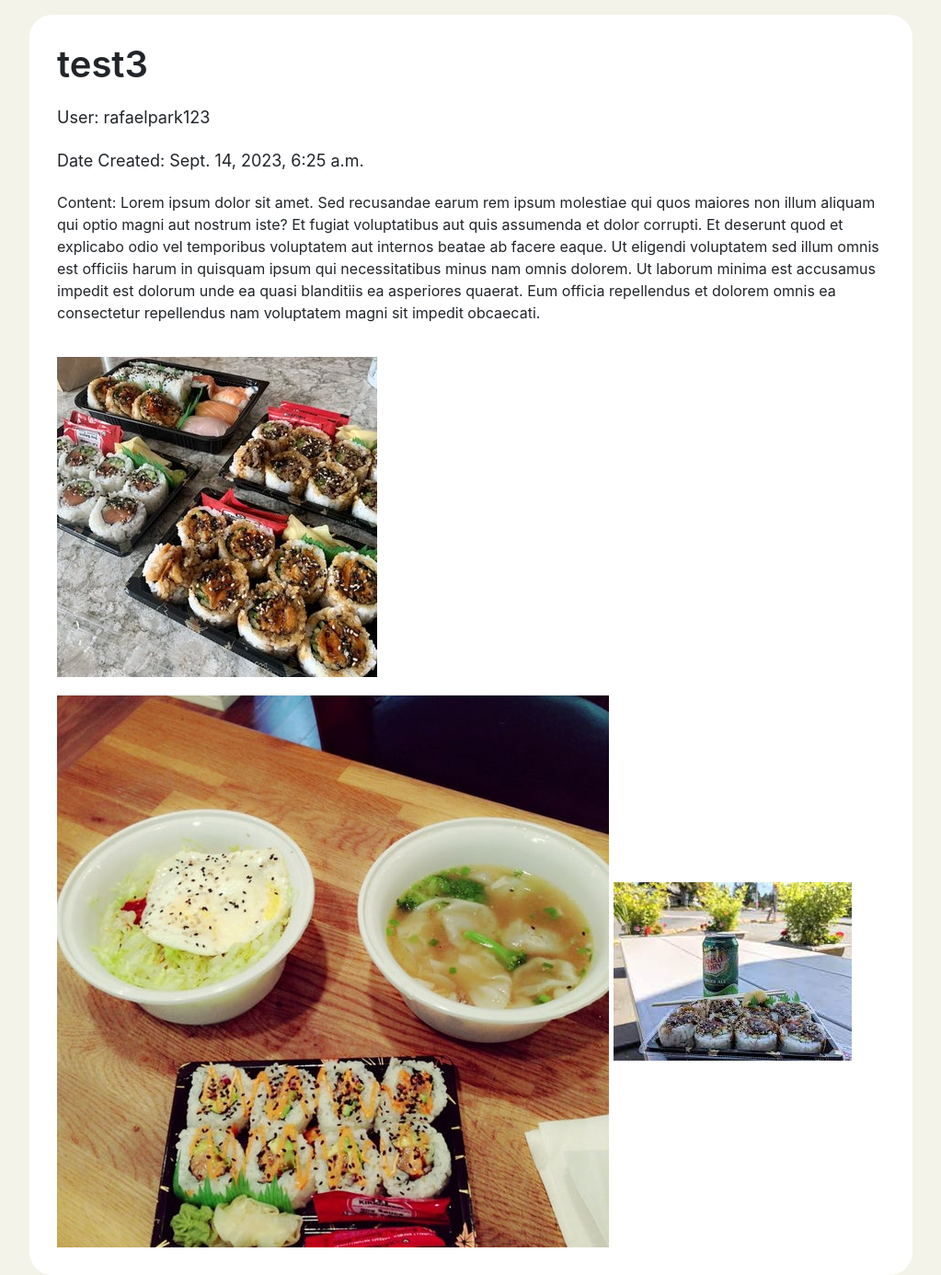
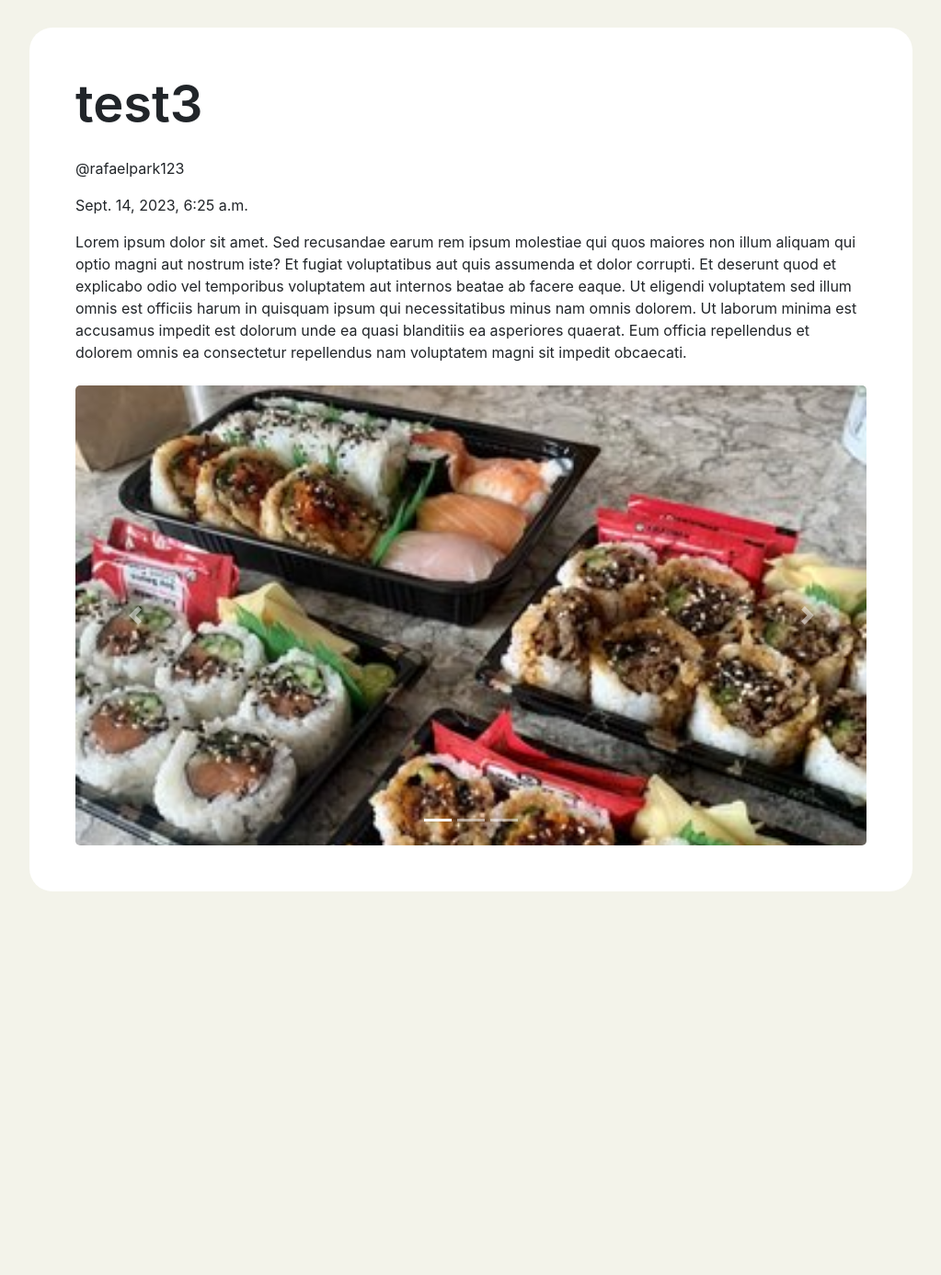
Before and after one commit to parkrafael/grubtalk, a Django app: page /posts/3/ in a window 1280 px wide. Shown: the part 88-1474 px from the top of the page at 92% size, without its empty margins (128-1151 px from the left). After the commit the page ends 1057 px from the top, so only its background shows below. Run offline with Django 4.2, Linux system fonts and the light colour scheme; data comes from the database, SQL or seed files in the repository; both versions use the stored data as it was after the commit; some libraries are stand-ins or nearby versions.

Commit message:
carousel added

```diff
--- a/post/templates/post_detail.html
+++ b/post/templates/post_detail.html
@@ -3,9 +3,9 @@
 <head>
     <meta charset="UTF-8">
     <meta name="viewport" content="width=device-width, initial-scale=1.0">
-    <title>GrubTalk | Post </title>
+    <title>GrubTalk | Post</title>
 
-    <!-- Include Bootstrap and Neuton Font -->
+    <!-- ============ bootstrap & neuton font ============  -->
     <link href="https://maxcdn.bootstrapcdn.com/bootstrap/4.5.2/css/bootstrap.min.css" rel="stylesheet">
     <link rel="stylesheet" href="https://fonts.googleapis.com/css?family=Neuton:400,700&display=swap">
 
@@ -41,42 +41,20 @@
             background-color: white;
             border-radius: 25px 25px;
             max-width: 75%;
-            margin: 50auto;
-            padding: 30px;
+            margin: 30px auto;
+            padding: 50px;
         }
 
-
-        .post-title {
-            font-weight: 600;
-            font-size: 40px;
+        .image-size {
+            max-width: auto;
+            max-height: 750px;
+            margin: 10px;
         }
-
-        .post-info {
-            font-size: 18px;
-            margin-top: 20px;
-        }
-
-        .post-content {
-            margin-top: 20px;
-        }
-
-        .post-image {
-            max-width: 100%;
-            height: auto;
-            margin-top: 20px;
-        }
-
-        .header-text {
-            font-weight: 600;
-            font-size: 40px;
-        }
-
-
     </style>
 </head>
 
 <body>
-    <!-- ============ table row styling ============  -->
+    <!-- ============ navbar ============  -->
     <nav class="navbar justify-content-center my-3">
         <ul class="navbar-nav list-group-horizontal" style="font-weight: 600;">
             <li class="ml-5"><a class="items" href="#">Profile</a></li>
@@ -94,21 +72,48 @@
             <li class="mr-5"><a class="items" href="#">Log Out</a></li>
         </ul>
     </nav>
+    <!-- ============ post ============  -->
+        <div class="post-detail">
+            <h1 class="post-title display-4" style="font-weight: 600;">{{ post.title }}</h1>
 
+            <!-- ============ written content ============  -->
+            <div class="my-4">
+                <p>@{{ post.user.username }}</p>
+                <p>{{ post.created_at }}</p>
+                <p>{{ post.content }}</p>
+            </div>
 
-    <!-- Post Detail Content -->
-    <div class="d-flex flex-column align-items-center justify-content-center form-box">
-        <div class="post-detail">
-            <h1 class="post-title">{{ post.title }}</h1>
-            <p class="post-info">User: {{ post.user.username }}</p>
-            <p class="post-info">Date Created: {{ post.created_at }}</p>
-            <p class="post-content">Content: {{ post.content }}</p>
-            <img class="post-image" src="{{ post.image_one.url }}" alt="Image 1">
-            <img class="post-image" src="{{ post.image_two.url }}" alt="Image 2">
-            <img class="post-image" src="{{ post.image_three.url }}" alt="Image 3">
+            <!-- ============ carousel ============  -->
+            <div id="myCarousel" class="carousel slide" data-ride="carousel">
+                <!-- ============ indicators ============  -->
+                <ul class="carousel-indicators">
+                    <li data-target="#myCarousel" data-slide-to="0" class="active"></li>
+                    <li data-target="#myCarousel" data-slide-to="1"></li>
+                    <li data-target="#myCarousel" data-slide-to="2"></li>
+                </ul>
+
+                <!-- ============ slide images ============  -->
+                <div class="carousel-inner" style="height: 500px; border-radius: 5px;">
+                    <div class="carousel-item active"><img src="{{ post.image_one.url }}" class="d-block w-100" alt="Image 1"></div>
+                    <div class="carousel-item"><img src="{{ post.image_two.url }}" class="d-block w-100" alt="Image 2"></div>
+                    <div class="carousel-item"><img src="{{ post.image_three.url }}" class="d-block w-100" alt="Image 3"></div>
+                </div>
+
+                <!-- ============ controls ============  -->
+                <a class="carousel-control-prev" href="#myCarousel" role="button" data-slide="prev">
+                    <span class="carousel-control-prev-icon" aria-hidden="true"></span>
+                    <span class="sr-only">Previous</span>
+                </a>
+
+                <a class="carousel-control-next" href="#myCarousel" role="button" data-slide="next">
+                    <span class="carousel-control-next-icon" aria-hidden="true"></span>
+                    <span class="sr-only">Next</span>
+                </a>
+            </div>
+
+            <!-- ============ Bootstrap JavaScript & jQuery ============  -->
+            <script src="https://code.jquery.com/jquery-3.6.0.min.js"></script>
+            <script src="https://maxcdn.bootstrapcdn.com/bootstrap/4.5.2/js/bootstrap.min.js"></script>
         </div>
-    </div>
-
-
 </body>
 </html>
```
Also changed, not shown: post/templates/post_list.html (+7 -9 lines), db.sqlite3.
